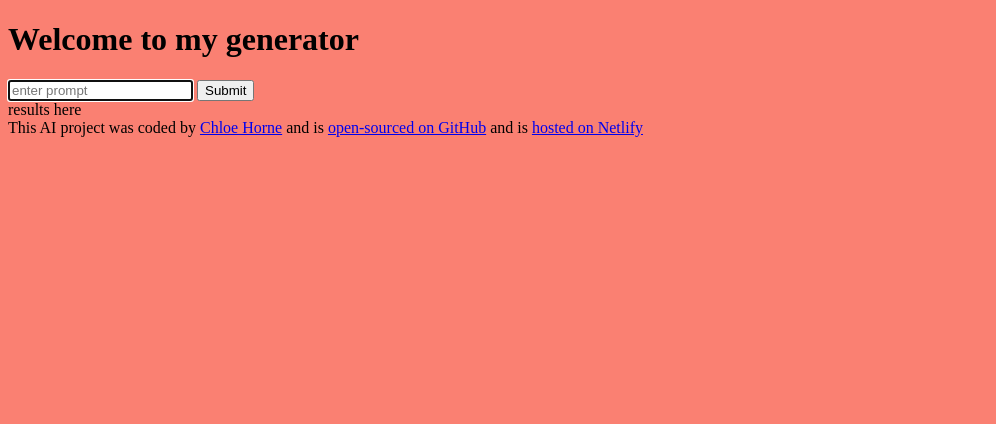
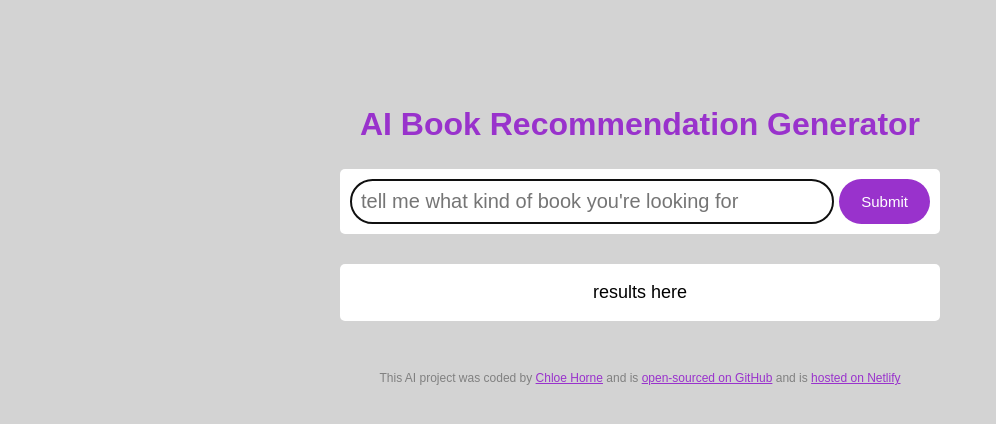
Before and after one commit to chloecharlotte/She-Codes-AI-Project, a plain HTML site: page index.html in a window 1280 px wide. Shown: the whole page, without its empty margins (0-996 px from the left). Drawn offline with Linux system fonts and the light colour scheme.

Commit message:
Add basic CSS styling

```diff
--- a/index.html
+++ b/index.html
@@ -7,15 +7,22 @@
     <title>Document</title>
   </head>
   <body>
+    <div class="container">
       <header>
-      <h1>Welcome to my generator</h1>
+        <h1>AI Book Recommendation Generator</h1>
       </header>
       <main>
         <form>
-        <input type="text" placeholder="enter prompt" autofocus required />
-        <input type="submit" />
+          <input
+            type="text"
+            placeholder="tell me what kind of book you're looking for"
+            autofocus
+            required
+            class="prompt"
+          />
+          <input type="submit" class="button" />
         </form>
-      <div>results here</div>
+        <div class="book-recommendation">results here</div>
       </main>
       <footer>
         This AI project was coded by
@@ -35,5 +42,6 @@
         >
         <script src="src/index.js"></script>
       </footer>
+    </div>
   </body>
 </html>
--- a/src/style.css
+++ b/src/style.css
@@ -1,3 +1,65 @@
 body {
-  background-color: salmon;
+  background-color: lightgray;
+  font-family: Arial, Helvetica, sans-serif;
 }
+
+.container {
+  margin: 100px auto;
+  max-width: 600px;
+}
+header {
+  margin-bottom: 20px;
+}
+h1 {
+  text-align: center;
+  font-weight: 800;
+  font-size: 32px;
+  line-height: 1.5;
+  color: darkorchid;
+}
+main {
+  margin-bottom: 50px;
+}
+
+a {
+  color: darkorchid;
+}
+form {
+  background-color: white;
+  padding: 10px;
+  border-radius: 5px;
+  display: flex;
+  margin-bottom: 30px;
+}
+.prompt {
+  padding: 10px;
+  border: 1px solid grey;
+  width: 90%;
+  font-size: 20px;
+  border-radius: 50px;
+  line-height: 15px;
+  color: grey;
+}
+.button {
+  margin-left: 5px;
+  background-color: darkorchid;
+  color: white;
+  border: none;
+  border-radius: 50px;
+  padding: 10px;
+  font-size: 15px;
+  width: 100px;
+}
+.book-recommendation {
+  text-align: center;
+  font-size: 18px;
+  background-color: white;
+  line-height: 1.5;
+  padding: 15px;
+  border-radius: 5px;
+}
+footer {
+  text-align: center;
+  font-size: 12px;
+  color: grey;
+}
```
Lines whose indentation alone changed are shown as unchanged.
